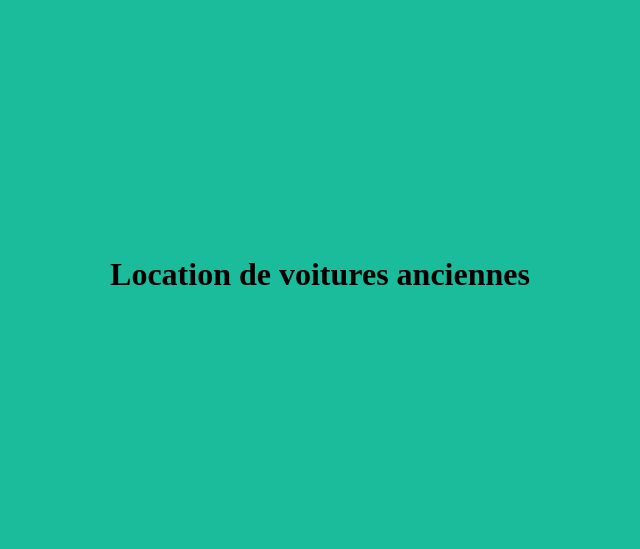
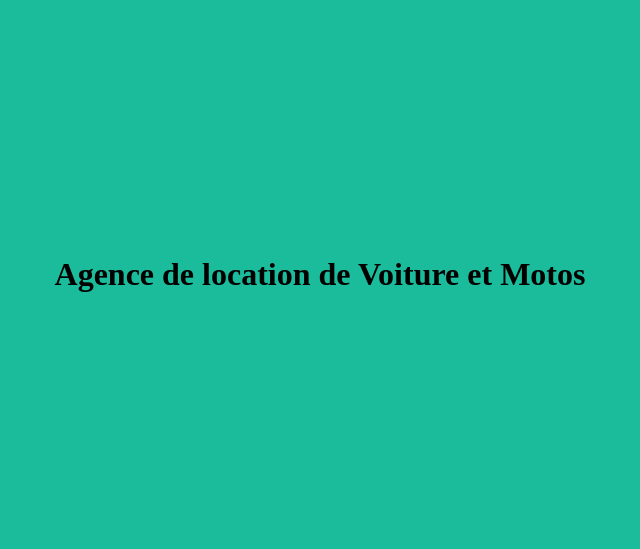
Before and after one commit to TGanne/projet0, a plain HTML site: page index.html in a window 1280 px wide. Shown: the part 18-567 px from the top of the page, without its empty margins (320-960 px from the left). Drawn offline with Linux system fonts and the light colour scheme.

Commit message:
commit changes

```diff
--- a/index.html
+++ b/index.html
@@ -5,6 +5,7 @@
 <title></title>
 </head>
 <body style="background-color:#1abc9c">
-<h1 style="padding-top:20%; padding-bottom:20%; text-align:center;color:black,">Location de voitures anciennes</h1>
+<h1 style="padding-top:20%; padding-bottom:20%; text-align:center;color:green,">Agence de location de Voiture et Motos</h1>
+
 </body>
 </html>
```
